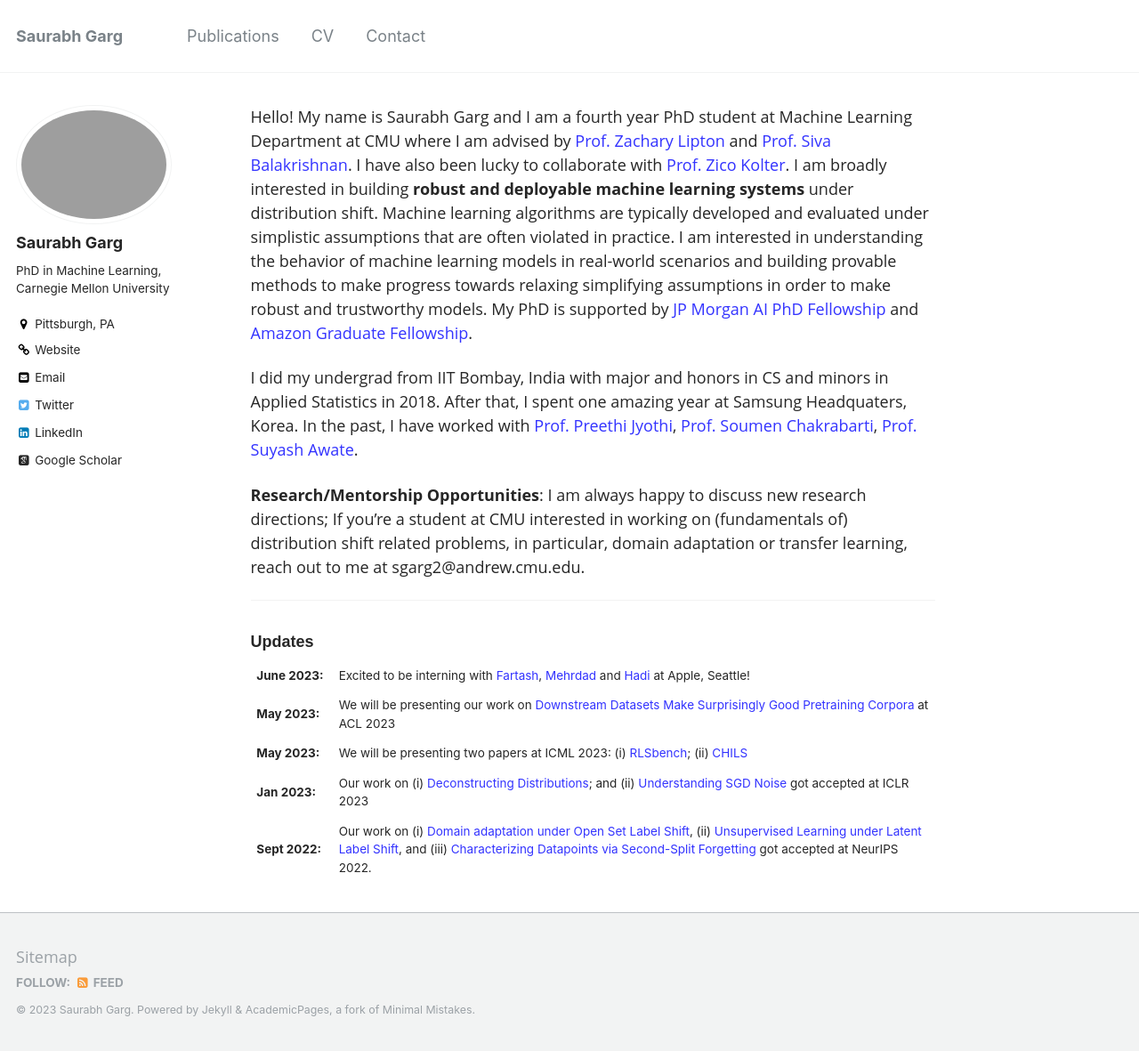
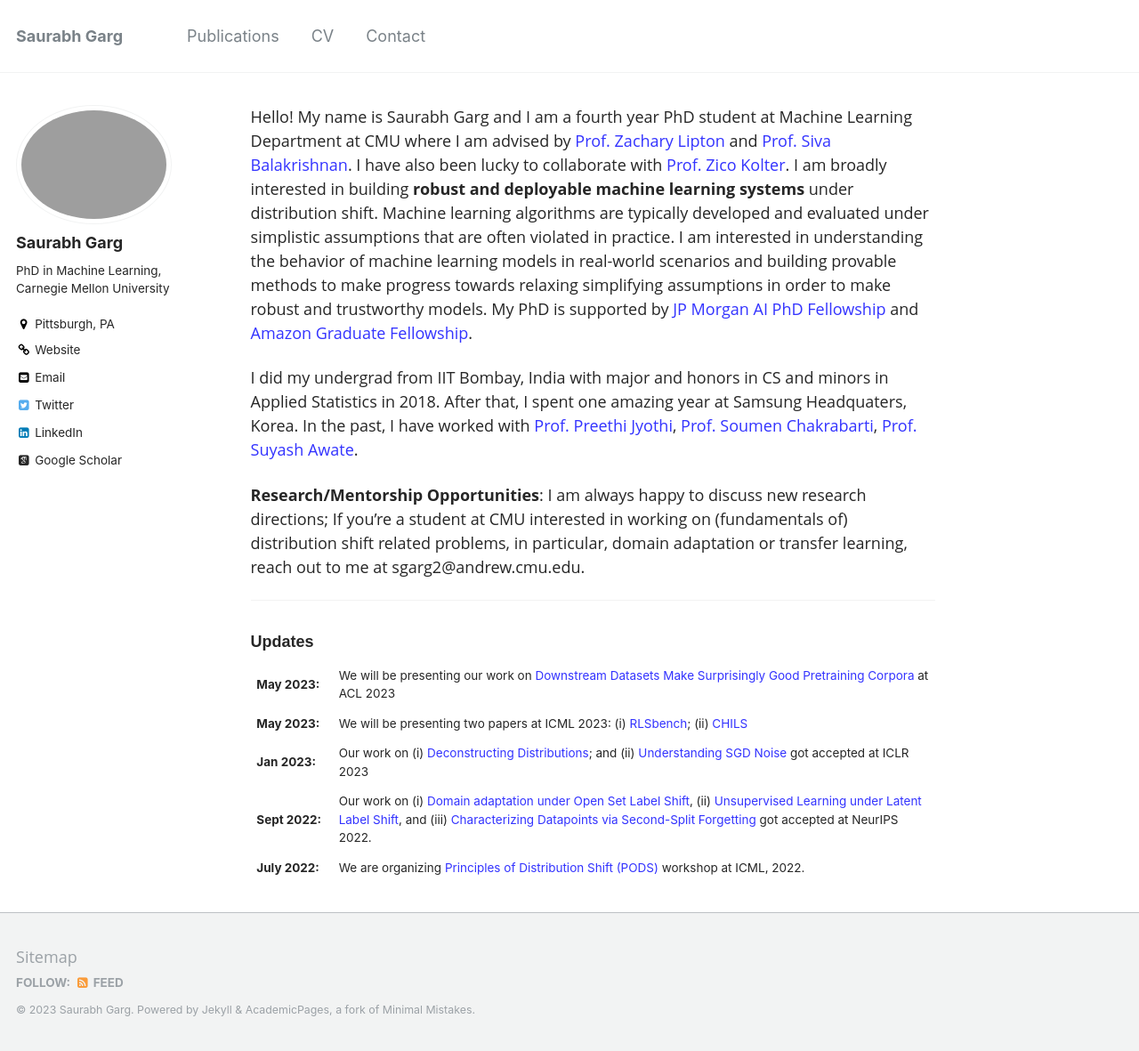
Before and after one commit to saurabhgarg1996/saurabhgarg1996.github.io, a Jekyll site: the page built from _pages/about.md, in a window 1280 px wide and 1181 px high. Shown: the whole window at 89% size. Built offline with Jekyll 4.4.1, drawn with Linux system fonts in a browser that asks for light colours; some web fonts are replaced.

Commit message:
News update

```diff
--- a/_pages/about.md
+++ b/_pages/about.md
@@ -36,7 +36,6 @@ table, tr, td {
        <col span="1" style="width: 12%;">
        <col span="1" style="width: 88%;">
 </colgroup>
-<tr><td> <b>June 2023:</b> </td> <td> Excited to be interning with <a href="http://www.cs.toronto.edu/~faghri/">Fartash</a>, <a href="https://farajtabar.github.io/">Mehrdad</a> and <a href="https://scholar.google.com/citations?user=besz69AAAAAJ&hl=en">Hadi</a> at Apple, Seattle! </td> </tr>
 <tr><td> <b>May 2023:</b> </td> <td> We will be presenting our work on <a href="https://arxiv.org/abs/2209.14389 at ACL 2023">Downstream Datasets Make Surprisingly Good Pretraining Corpora</a> at ACL 2023</td> </tr>
 <tr><td> <b>May 2023:</b> </td> <td> We will be presenting two papers at ICML 2023: (i) <a href="https://sites.google.com/view/rlsbench/">RLSbench</a>; (ii) <a href="https://arxiv.org/abs/2302.02551">CHILS</a></td></tr>
 <tr><td> <b>Jan 2023:</b> </td> <td> Our work on (i) <a href="https://arxiv.org/abs/2202.09931">Deconstructing Distributions</a>; and (ii) <a href="https://arxiv.org/abs/2211.15853">Understanding SGD Noise</a> got accepted at ICLR 2023 </td> </tr>
```
